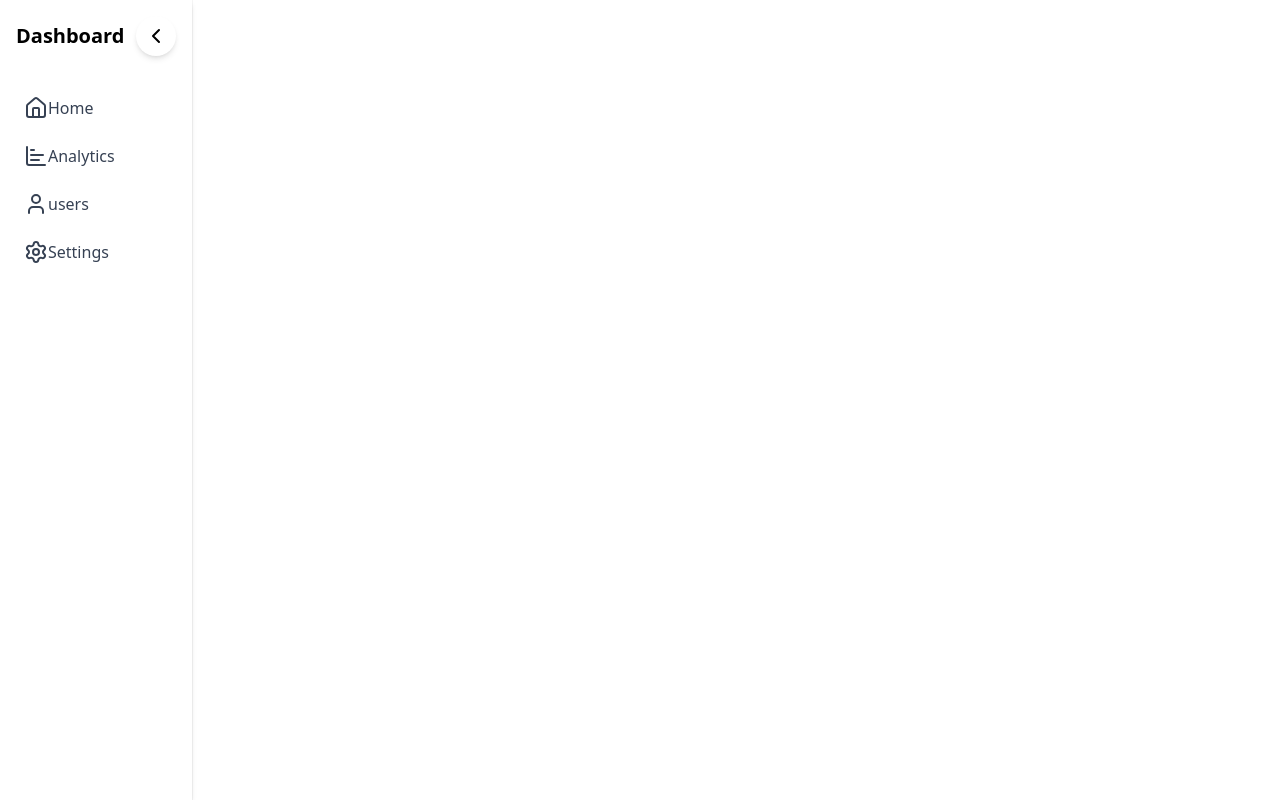
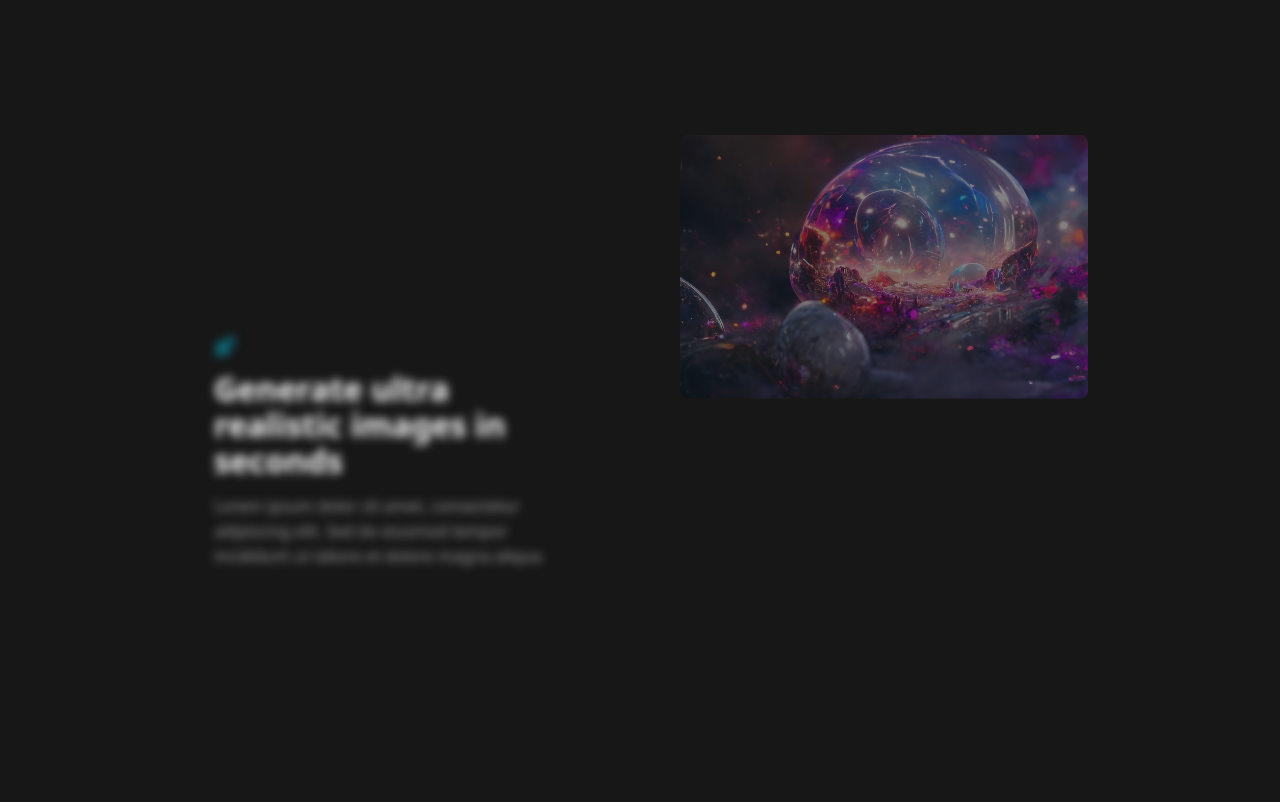
Before and after one commit to anjany06/Motion, a React (Vite) app: page / in a window 1280 px wide. Shown: the top 802 px of the page. Built offline with nearby package versions, Linux system fonts and the light colour scheme.

Commit message:
feat: add Hooks component with feature showcase and styling

```diff
--- a/src/App.tsx
+++ b/src/App.tsx
@@ -1,16 +1,201 @@
-import React from "react";
-import Button from "./components/Button";
-import Card from "./components/HoverCard";
-import Variants from "./components/Variants";
+// import React from "react";
+// import Button from "./components/Button";
+// import Card from "./components/HoverCard";
+// import Variants from "./components/Variants";
+// import Hooks from "./components/Hooks";
+
+// const App = () => {
+//   return (
+//     <div className="h-screen w-full flex items-center justify-center">
+//       {/* <Button /> */}
+//       {/* <Card /> */}
+//       {/* <Variants /> */}
+//       <Hooks />
+//     </div>
+//   );
+// };
+
+// export default App;
+
+import { Rocket } from "lucide-react";
+import {
+  motion,
+  useMotionTemplate,
+  useMotionValue,
+  useMotionValueEvent,
+  useScroll,
+  useSpring,
+  useTransform,
+} from "motion/react";
+import { b } from "motion/react-client";
+import React, { useRef, useState } from "react";
 
 const App = () => {
+  const containerRef = useRef<HTMLDivElement>(null);
+  const backgrounds = ["#343434", "#00193b", "#05291c"];
+  const [background, setBackground] = useState(backgrounds[0]);
+
+  const { scrollYProgress } = useScroll({
+    target: containerRef,
+    offset: ["start start", "end end"], // jab element ka start viewport k start me toh tracking krna start and jab element ka end viewport k end me toh tracking krna stop
+  });
+
+  useMotionValueEvent(scrollYProgress, "change", (latest) => {
+    //0.44 -- 0.44 * 3 = 1.32 --> 1
+    //0.8 -- 0,8 * 3 = 2.4 --> 2
+    setBackground(backgrounds[Math.floor(latest * backgrounds.length)]);
+  });
   return (
-    <div className="h-screen w-full flex items-center justify-start">
-      {/* <Button /> */}
-      {/* <Card /> */}
-      <Variants />
+    <motion.div
+      ref={containerRef}
+      animate={{
+        background,
+      }}
+      transition={{ duration: 0.5 }}
+      className="min-h-screen bg-neutral-900 flex items-center justify-center"
+    >
+      <div className="flex flex-col max-w-4xl mx-auto py-40">
+        {features.map((feature) => (
+          <Card key={feature.title} feature={feature} />
+        ))}
+      </div>
+    </motion.div>
+  );
+};
+
+const Card = ({ feature }: { feature: Feature }) => {
+  const ref = React.useRef<HTMLDivElement>(null);
+
+  const { scrollYProgress } = useScroll({
+    target: ref,
+    offset: ["start end", "end start"], // jab element ka start viewport k end me toh tracking krna start and jab element ka end viewport k start me toh tracking krna stop
+  });
+
+  const translateContent = useSpring(
+    useTransform(scrollYProgress, [0, 1], [200, -300]),
+    {
+      stiffness: 100,
+      damping: 30,
+      mass: 1,
+    }
+  );
+  //useTransform hm kyu use krte hain? jab bhi scrollYprogrss 0 se 1 hogi toh hme some values like yha pe -200 to 200 leke jani hai
+  const opacityContent = useTransform(scrollYProgress, [0, 0.5, 1], [0, 1, 0]);
+
+  const blur = useTransform(scrollYProgress, [0.5, 1], [0, 10]);
+  const scale = useTransform(scrollYProgress, [0.5, 1], [1, 0.8]);
+
+  //useMotionValueEvent hm events ko track krne ke liye use krte hain
+  //->values dekh skte h latest
+
+  useMotionValueEvent(scrollYProgress, "change", (latest) => {
+    console.log("Scroll Progress:", latest);
+  });
+  return (
+    <div
+      ref={ref}
+      key={feature.title}
+      className="grid grid-cols-2 gap-20 items-center py-40"
+    >
+      <motion.div
+        style={{
+          filter: useMotionTemplate`blur(${blur}px)`,
+          scale: scale,
+        }}
+        className="flex flex-col gap-4"
+      >
+        {feature.icon}
+        <h2 className="text-4xl font-bold text-white">{feature.title}</h2>
+        <p className="text-neutral-400 text-lg">{feature.description}</p>
+      </motion.div>
+      <motion.div
+        style={{
+          y: translateContent,
+          opacity: opacityContent,
+        }}
+      >
+        {feature.content}
+      </motion.div>
     </div>
   );
 };
 
 export default App;
+
+type Feature = {
+  icon: React.ReactNode;
+  title: string;
+  description: string;
+  content: React.ReactNode;
+};
+
+const features: Feature[] = [
+  {
+    icon: <Rocket className="w-6 h-6 text-cyan-500" />,
+    title: "Generate ultra realistic  images in seconds",
+    description:
+      "Lorem ipsum dolor sit amet, consectetur adipiscing elit. Sed do eiusmod tempor incididunt ut labore et dolore magna aliqua.",
+    content: (
+      <div>
+        <img
+          src="/pic.jpg"
+          alt=""
+          height="500"
+          width="500"
+          className="rounded-lg"
+        />
+      </div>
+    ),
+  },
+  {
+    icon: <Rocket className="w-6 h-6 text-cyan-500" />,
+    title: "Generate ultra realistic  images in seconds",
+    description:
+      "Lorem ipsum dolor sit amet, consectetur adipiscing elit. Sed do eiusmod tempor incididunt ut labore et dolore magna aliqua.",
+    content: (
+      <div>
+        <img
+          src="/pic.jpg"
+          alt=""
+          height="500"
+          width="500"
+          className="rounded-lg"
+        />
+      </div>
+    ),
+  },
+  {
+    icon: <Rocket className="w-6 h-6 text-cyan-500" />,
+    title: "Generate ultra realistic  images in seconds",
+    description:
+      "Lorem ipsum dolor sit amet, consectetur adipiscing elit. Sed do eiusmod tempor incididunt ut labore et dolore magna aliqua.",
+    content: (
+      <div>
+        <img
+          src="/pic.jpg"
+          alt=""
+          height="500"
+          width="500"
+          className="rounded-lg"
+        />
+      </div>
+    ),
+  },
+  {
+    icon: <Rocket className="w-6 h-6 text-cyan-500" />,
+    title: "Generate ultra realistic  images in seconds",
+    description:
+      "Lorem ipsum dolor sit amet, consectetur adipiscing elit. Sed do eiusmod tempor incididunt ut labore et dolore magna aliqua.",
+    content: (
+      <div>
+        <img
+          src="/pic.jpg"
+          alt=""
+          height="500"
+          width="500"
+          className="rounded-lg"
+        />
+      </div>
+    ),
+  },
+];
--- /dev/null
+++ b/src/components/Hooks.tsx
@@ -0,0 +1,89 @@
+import { Rocket } from "lucide-react";
+import { desc, div, title } from "motion/react-client";
+import React from "react";
+
+const Hooks = () => {
+  return (
+    <div className="min-h-screen bg-neutral-900 flex items-center justify-center">
+      <div className="flex flex-col gap-10 max-w-4xl mx-auto">
+        {features.map((feature) => (
+          <div key={feature.title} className="grid grid-cols-2 gap-20">
+            <div>
+              {feature.icon}
+              <h2 className="text-4xl font-bold text-white">{feature.title}</h2>
+              <p className="text-neutral-400 text-lg">{feature.description}</p>
+            </div>
+            <div>{feature.content}</div>
+          </div>
+        ))}
+      </div>
+    </div>
+  );
+};
+
+export default Hooks;
+
+type Feature = {
+  icon: React.ReactNode;
+  title: string;
+  description: string;
+  content: React.ReactNode;
+};
+
+const features: Feature[] = [
+  {
+    icon: <Rocket className="w-6 h-6 text-cyan-500" />,
+    title: "Generate ultra realistic  images in seconds",
+    description:
+      "Lorem ipsum dolor sit amet, consectetur adipiscing elit. Sed do eiusmod tempor incididunt ut labore et dolore magna aliqua.",
+    content: (
+      <div>
+        <img src="" alt="" height="500" width="500" className="rounded-lg" />
+      </div>
+    ),
+  },
+  {
+    icon: <Rocket className="w-6 h-6 text-cyan-500" />,
+    title: "Generate ultra realistic  images in seconds",
+    description:
+      "Lorem ipsum dolor sit amet, consectetur adipiscing elit. Sed do eiusmod tempor incididunt ut labore et dolore magna aliqua.",
+    content: (
+      <div>
+        <img src="" alt="" height="500" width="500" className="rounded-lg" />
+      </div>
+    ),
+  },
+  {
+    icon: <Rocket className="w-6 h-6 text-cyan-500" />,
+    title: "Generate ultra realistic  images in seconds",
+    description:
+      "Lorem ipsum dolor sit amet, consectetur adipiscing elit. Sed do eiusmod tempor incididunt ut labore et dolore magna aliqua.",
+    content: (
+      <div>
+        <img src="" alt="" height="500" width="500" className="rounded-lg" />
+      </div>
+    ),
+  },
+  {
+    icon: <Rocket className="w-6 h-6 text-cyan-500" />,
+    title: "Generate ultra realistic  images in seconds",
+    description:
+      "Lorem ipsum dolor sit amet, consectetur adipiscing elit. Sed do eiusmod tempor incididunt ut labore et dolore magna aliqua.",
+    content: (
+      <div>
+        <img src="" alt="" height="500" width="500" className="rounded-lg" />
+      </div>
+    ),
+  },
+  {
+    icon: <Rocket className="w-6 h-6 text-cyan-500" />,
+    title: "Generate ultra realistic  images in seconds",
+    description:
+      "Lorem ipsum dolor sit amet, consectetur adipiscing elit. Sed do eiusmod tempor incididunt ut labore et dolore magna aliqua.",
+    content: (
+      <div>
+        <img src="" alt="" height="500" width="500" className="rounded-lg" />
+      </div>
+    ),
+  },
+];
```
Also changed, not shown: public/pic.jpg (added).
